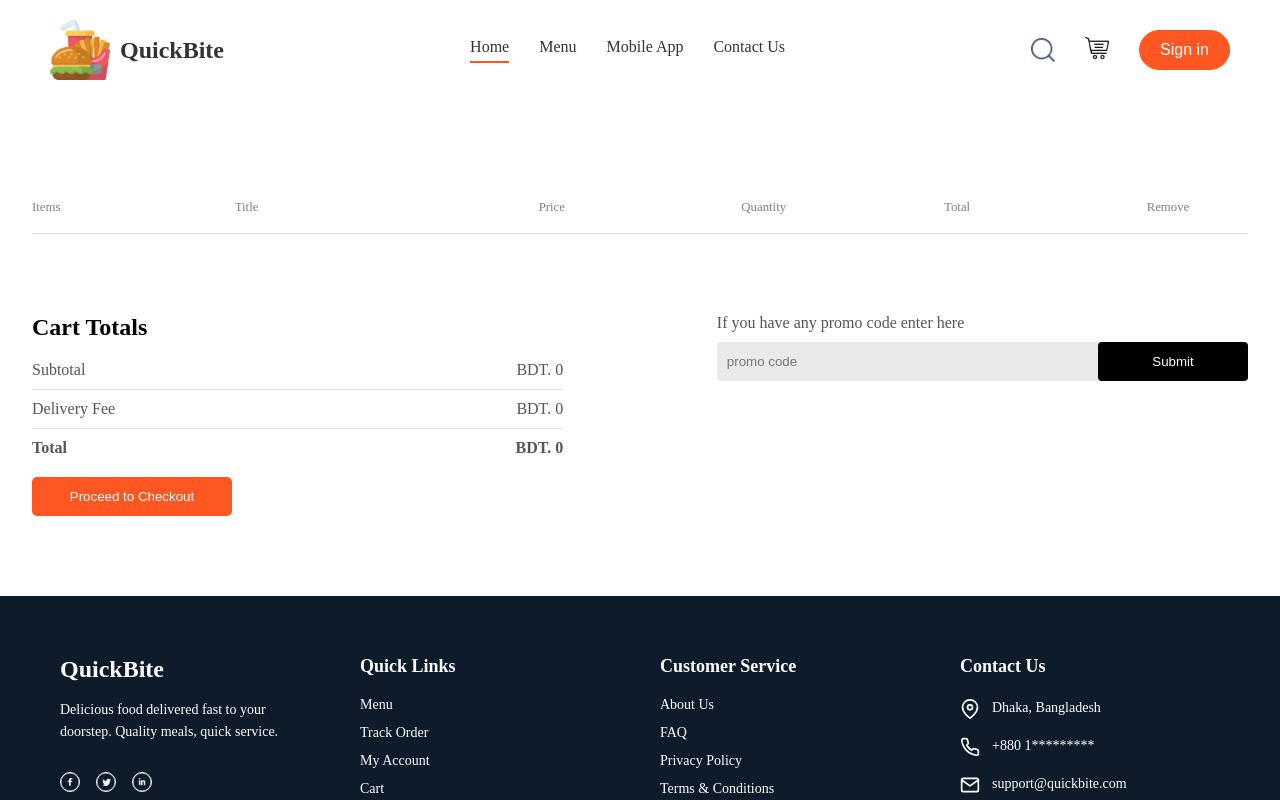
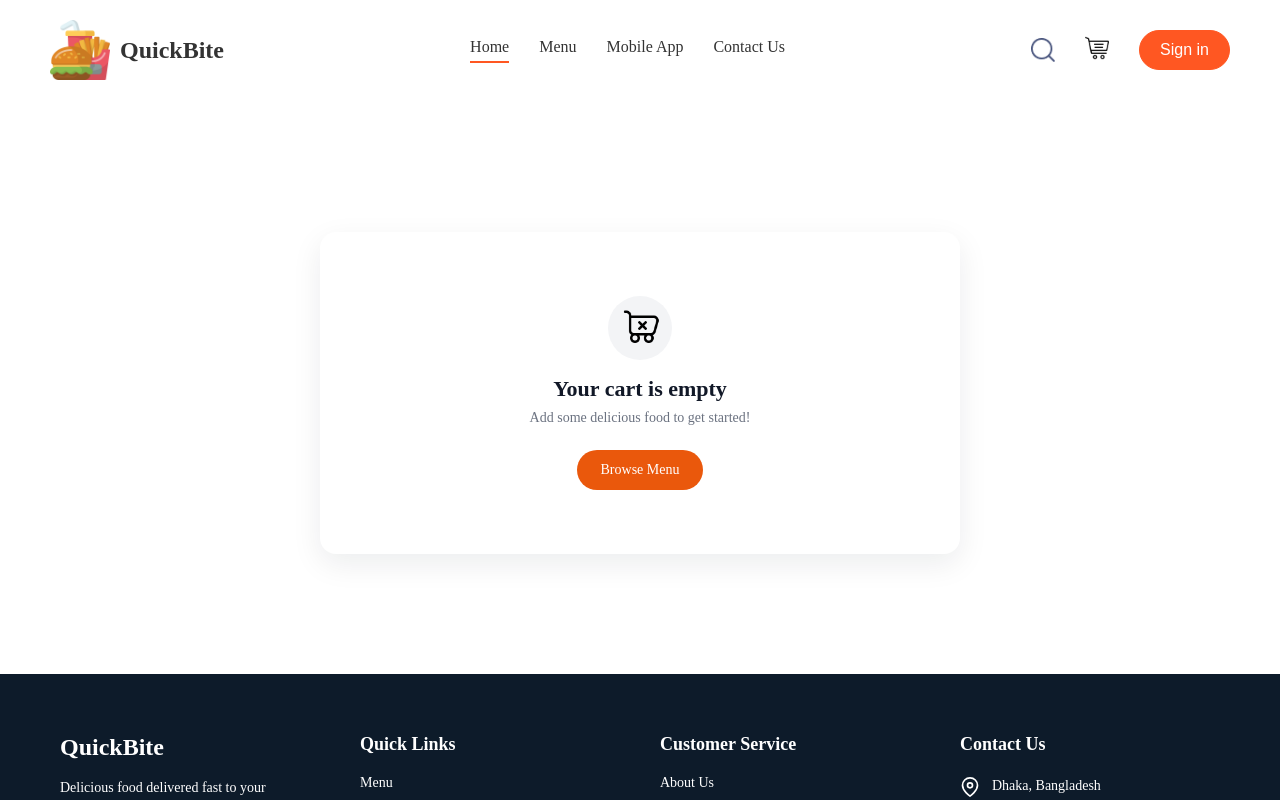
Before and after one commit to rabbirahat/QuickBite, a React (Vite) app in the folder frontend/: page /cart in a window 1280 px wide. Shown: the top 800 px of the page. Built offline with nearby package versions, Linux system fonts and the light colour scheme.

Commit message:
Add empty cart state and enhance Cart component layout
- Introduced an empty cart state with a message and navigation option.
- Updated Cart component to display items in a more structured layout.
- Improved styling for cart items and summary sections.
- Added a new cart empty icon to assets.js.

```diff
--- a/frontend/src/assets/assets.js
+++ b/frontend/src/assets/assets.js
@@ -59,6 +59,7 @@ import profile_icon from './profile_icon.png'
 import bag_icon from './bag_icon.png'
 import logout_icon from './logout_icon.png'
 import parcel_icon from './parcel_icon.png'
+import cart_empty_icon from './cart_empty_icon.png'
 
 export const assets = {
     logo,
@@ -79,7 +80,8 @@ export const assets = {
     profile_icon,
     logout_icon,
     bag_icon,
-    parcel_icon
+    parcel_icon,
+    cart_empty_icon
 }
 
 export const menu_list = [
--- a/frontend/src/pages/Cart/Cart.css
+++ b/frontend/src/pages/Cart/Cart.css
@@ -1,95 +1,364 @@
-.cart{
-    margin-top: 100px;
+.cart-page {
+  max-width: 1120px;
+  margin: 100px auto 40px auto;
+  padding: 32px 16px 40px 16px;
 }
-.cart-items-title{
+
+.cart-back-button {
+  display: inline-flex;
+  align-items: center;
+  gap: 8px;
+  margin-bottom: 24px;
+  padding: 0;
+  border: none;
+  background: none;
+  color: #4b5563;
+  font-size: 14px;
+  cursor: pointer;
+  transition: color 0.2s ease;
+}
+
+.cart-back-button:hover {
+  color: #111827;
+}
+
+.cart-back-icon {
+  font-size: 18px;
+  line-height: 1;
+}
+
+.cart-title {
+  font-size: 24px;
+  font-weight: 600;
+  color: #111827;
+  margin-bottom: 32px;
+}
+
+.cart-layout {
   display: grid;
-    grid-template-columns: 1fr 1.5fr 1fr 1fr 1fr 0.5fr;
+  grid-template-columns: minmax(0, 2fr) minmax(0, 1fr);
+  gap: 32px;
+}
+
+/* Empty state */
+.cart-empty-card {
+  max-width: 640px;
+  margin: 0 auto;
+  padding: 64px 24px;
+  background: #ffffff;
+  border-radius: 16px;
+  box-shadow: 0 10px 30px rgba(15, 23, 42, 0.08);
+  text-align: center;
+}
+
+.cart-empty-icon {
+  width: 64px;
+  height: 64px;
+  border-radius: 999px;
+  margin: 0 auto 16px auto;
+  display: flex;
   align-items: center;
-    color: grey;
-    font-size: max(1vw, 12px);
+  justify-content: center;
+  background: #f3f4f6;
+  padding: 12px;
 }
-.cart-items-item{
-    margin: 10px 0px;
-    color: black;
+
+.cart-empty-icon img {
+  width: 100%;
+  height: 100%;
+  object-fit: contain;
 }
-.cart-items-item img{
-    width: 50px;
+
+.cart-empty-title {
+  font-size: 22px;
+  font-weight: 600;
+  color: #111827;
+  margin-bottom: 8px;
 }
-.cart hr{
-    height: 1px;
-    background-color: #e2e2e2;
-    border: none;
+
+.cart-empty-text {
+  font-size: 14px;
+  color: #6b7280;
+  margin-bottom: 24px;
 }
-.cart-items-item .cross{
-    cursor: pointer;
+
+.cart-empty-button {
+  display: inline-block;
+  padding: 12px 24px;
+  border-radius: 999px;
+  background-color: #ea580c;
+  color: #ffffff;
+  font-weight: 500;
+  font-size: 14px;
+  text-decoration: none;
+  transition: background-color 0.2s ease, transform 0.1s ease;
 }
-.cart-bottom{
-    margin-top: 80px;
+
+.cart-empty-button:hover {
+  background-color: #c2410c;
+  transform: translateY(-1px);
+}
+
+/* Cart items */
+.cart-items-panel {
+  min-width: 0;
+}
+
+.cart-items-card {
+  background: #ffffff;
+  border-radius: 16px;
+  box-shadow: 0 10px 30px rgba(15, 23, 42, 0.06);
+  overflow: hidden;
+}
+
+.cart-item-row {
   display: flex;
-    justify-content: space-between;
-    gap: max(12vw, 12px);
+  gap: 16px;
+  padding: 16px 20px;
+  border-bottom: 1px solid #e5e7eb;
 }
-.cart-total{
+
+.cart-item-row:last-child {
+  border-bottom: none;
+}
+
+.cart-item-image {
+  width: 96px;
+  height: 96px;
+  border-radius: 12px;
+  object-fit: cover;
+  flex-shrink: 0;
+}
+
+.cart-item-main {
   flex: 1;
   display: flex;
   flex-direction: column;
-    gap: 20px;
+  justify-content: space-between;
 }
-.cart-total-details{
+
+.cart-item-name {
+  font-size: 16px;
+  font-weight: 500;
+  color: #111827;
+  margin: 0 0 4px 0;
+}
+
+.cart-item-price {
+  font-size: 14px;
+  color: #ea580c;
+  margin: 0 0 12px 0;
+}
+
+.cart-item-qty-controls {
+  display: inline-flex;
+  align-items: center;
+  gap: 8px;
+}
+
+.cart-qty-button {
+  width: 32px;
+  height: 32px;
   display: flex;
+  align-items: center;
+  justify-content: center;
+  border-radius: 999px;
+  border: 1px solid #d1d5db;
+  background: #ffffff;
+  color: #374151;
+  font-size: 18px;
+  line-height: 1;
+  cursor: pointer;
+  transition: background-color 0.15s ease, border-color 0.15s ease;
+}
+
+.cart-qty-button:hover:not(:disabled) {
+  background-color: #f9fafb;
+  border-color: #9ca3af;
+}
+
+.cart-qty-button:disabled {
+  opacity: 0.4;
+  cursor: default;
+}
+
+.cart-qty-value {
+  min-width: 28px;
+  text-align: center;
+  font-size: 14px;
+  color: #111827;
+}
+
+.cart-item-meta {
+  display: flex;
+  flex-direction: column;
+  align-items: flex-end;
   justify-content: space-between;
-    color: #555;
+  gap: 8px;
 }
-.cart-total hr{
-    margin: 10px 0px;
+
+.cart-remove-button {
+  border: none;
+  background: none;
+  color: #dc2626;
+  font-size: 20px;
+  line-height: 1;
+  cursor: pointer;
+  padding: 4px;
+  transition: color 0.15s ease, transform 0.1s ease;
 }
-.cart-total button{
-    border:none;
-    color: white;
-    background-color: #ff5722;
-    width: max(8vw, 200px);
-    padding: 12px 0px;
-    border-radius: 5px;
-    cursor: pointer;
+
+.cart-remove-button:hover {
+  color: #b91c1c;
+  transform: scale(1.05);
 }
-.cart-total button:hover{
-    background: #ca3500;
-    color: #fff;
-    transition: 0.3s ease-in-out;
+
+.cart-item-total {
+  font-size: 14px;
+  font-weight: 500;
+  color: #111827;
 }
-.cart-promocode{
-    flex: 1;
+
+/* Order summary */
+.cart-summary-panel {
+  min-width: 0;
 }
-.cart-promocode p{
-    color: #555;
+
+.cart-summary-card {
+  position: sticky;
+  top: 96px;
+  background: #ffffff;
+  border-radius: 16px;
+  box-shadow: 0 10px 30px rgba(15, 23, 42, 0.06);
+  padding: 20px 20px 24px 20px;
 }
-.cart-promocode-input{
-    margin-top: 10px;
+
+.cart-summary-title {
+  font-size: 18px;
+  font-weight: 600;
+  color: #111827;
+  margin: 0 0 16px 0;
+}
+
+.cart-summary-lines {
+  margin-bottom: 16px;
+}
+
+.cart-summary-row {
   display: flex;
   justify-content: space-between;
   align-items: center;
-    background-color: #eaeaea;
-    border-radius: 4px;
+  font-size: 14px;
+  color: #6b7280;
+  margin-bottom: 8px;
 }
-.cart-promocode-input input{
-    background: transparent;
+
+.cart-summary-row-total {
+  font-weight: 600;
+  color: #111827;
+  margin-top: 4px;
+}
+
+.cart-summary-divider {
+  height: 1px;
+  background-color: #e5e7eb;
+  margin: 8px 0 10px 0;
+}
+
+.cart-promo-card {
+  margin: 8px 0 16px 0;
+  padding: 10px 12px;
+  border-radius: 12px;
+  background-color: #f9fafb;
+}
+
+.cart-promo-text {
+  font-size: 13px;
+  color: #6b7280;
+  margin: 0 0 8px 0;
+}
+
+.cart-promo-input {
+  display: flex;
+  align-items: center;
+  gap: 8px;
+  background-color: #e5e7eb;
+  border-radius: 999px;
+  padding: 4px 4px 4px 12px;
+}
+
+.cart-promo-input input {
+  flex: 1;
   border: none;
   outline: none;
-    padding-left: 10px;
+  background: transparent;
+  font-size: 13px;
+  color: #111827;
 }
-.cart-promocode-input button{
-    width: max(10vw, 150px);
-    padding: 12px 5px;
-    background-color: black;
-    border:none;
-    color: white;
-    border-radius: 4px;
+
+.cart-promo-input input::placeholder {
+  color: #9ca3af;
 }
-@media (max-width: 750px){
-    .cart-bottom{
-        flex-direction: column-reverse;
+
+.cart-promo-input button {
+  border: none;
+  border-radius: 999px;
+  background-color: #111827;
+  color: #ffffff;
+  padding: 8px 14px;
+  font-size: 13px;
+  cursor: pointer;
+  white-space: nowrap;
+  transition: background-color 0.2s ease;
 }
-    .cart-promocode{
-        justify-content: start;
+
+.cart-promo-input button:hover {
+  background-color: #020617;
+}
+
+.cart-summary-button {
+  width: 100%;
+  border: none;
+  border-radius: 999px;
+  background-color: #ea580c;
+  color: #ffffff;
+  font-weight: 500;
+  font-size: 14px;
+  padding: 12px 0;
+  cursor: pointer;
+  transition: background-color 0.2s ease, transform 0.1s ease;
+}
+
+.cart-summary-button:hover {
+  background-color: #c2410c;
+  transform: translateY(-1px);
+}
+
+/* Responsive */
+@media (max-width: 900px) {
+  .cart-layout {
+    grid-template-columns: minmax(0, 1fr);
+  }
+
+  .cart-summary-card {
+    position: static;
+    margin-top: 8px;
   }
 }
+
+@media (max-width: 640px) {
+  .cart-page {
+    margin-top: 80px;
+    padding-inline: 12px;
+  }
+
+  .cart-item-row {
+    flex-direction: row;
+    align-items: flex-start;
+  }
+
+  .cart-item-image {
+    width: 80px;
+    height: 80px;
+  }
+}
--- a/frontend/src/pages/Cart/Cart.jsx
+++ b/frontend/src/pages/Cart/Cart.jsx
@@ -1,80 +1,147 @@
-import React, { useContext } from 'react'
-import './Cart.css'
-import { StoreContext } from '../../context/StoreContext'
+import React, { useContext, useMemo } from 'react';
+import { Link, useNavigate } from 'react-router-dom';
+import './Cart.css';
+import { StoreContext } from '../../context/StoreContext';
+import { assets } from '../../assets/assets';
 
 const Cart = () => {
+  const { cartItems, food_list, addToCart, removeFromCart, getTotalCartAmount } = useContext(StoreContext);
+  const navigate = useNavigate();
 
-  const { cartItems, food_list, removeFromCart, getTotalCartAmount } = useContext(StoreContext);
+  const cartList = useMemo(
+    () =>
+      food_list
+        .filter((item) => cartItems[item._id] > 0)
+        .map((item) => ({
+          id: item._id,
+          name: item.name,
+          price: item.price,
+          image: item.image,
+          quantity: cartItems[item._id],
+        })),
+    [food_list, cartItems]
+  );
 
   const subtotal = getTotalCartAmount();
-  const deliveryFee = subtotal > 0 ? 50 : 0;
+  const deliveryFee = cartList.length > 0 ? 50 : 0;
   const total = subtotal + deliveryFee;
 
+  // Empty state
+  if (cartList.length === 0) {
+    return (
+      <div className="cart-page">
+        <div className="cart-empty-card">
+          <div className="cart-empty-icon">
+            <img src={assets.cart_empty_icon} alt="Empty cart" />
+          </div>
+          <h2 className="cart-empty-title">Your cart is empty</h2>
+          <p className="cart-empty-text">Add some delicious food to get started!</p>
+          <Link to="/" className="cart-empty-button">
+            Browse Menu
+          </Link>
+        </div>
+      </div>
+    );
+  }
+
   return (
-    <div className='cart'>
-      <div className="cart-items">
-        <div className="cart-items-title">
-          <p>Items</p>
-          <p>Title</p>
-          <p>Price</p>
-          <p>Quantity</p>
-          <p>Total</p>
-          <p>Remove</p>
-        </div>
-        <br />
-        <hr />
-        {food_list.map((item, index) => {
-          if (cartItems[item._id] > 0) {
-            return (
-              <div>
-                <div className="cart-items-title cart-items-item">
-                  <img src={item.image} alt="" />
-                  <p>{item.name}</p>
-                  <p>BDT. {item.price}</p>
-                  <p>{cartItems[item._id]}</p>
-                  <p>BDT. {item.price * cartItems[item._id]}</p>
-                  <p onClick={() => removeFromCart(item._id)} className='cross'>x</p>
+    <div className="cart-page">
+      <button className="cart-back-button" onClick={() => navigate('/')}>
+        <span className="cart-back-icon">←</span>
+        <span>Continue Shopping</span>
+      </button>
+
+      <h1 className="cart-title">Shopping Cart</h1>
+
+      <div className="cart-layout">
+        {/* Cart items list */}
+        <div className="cart-items-panel">
+          <div className="cart-items-card">
+            {cartList.map((item) => (
+              <div className="cart-item-row" key={item.id}>
+                <img src={item.image} alt={item.name} className="cart-item-image" />
+
+                <div className="cart-item-main">
+                  <h3 className="cart-item-name">{item.name}</h3>
+                  <p className="cart-item-price">BDT. {item.price}</p>
+                  <div className="cart-item-qty-controls">
+                    <button
+                      className="cart-qty-button"
+                      onClick={() => removeFromCart(item.id)}
+                      disabled={item.quantity <= 1}
+                    >
+                      −
+                    </button>
+                    <span className="cart-qty-value">{item.quantity}</span>
+                    <button
+                      className="cart-qty-button"
+                      onClick={() => addToCart(item.id)}
+                      title="Increase quantity"
+                    >
+                      +
+                    </button>
+                  </div>
                 </div>
-                <hr />
+
+                <div className="cart-item-meta">
+                  <button
+                    className="cart-remove-button"
+                    onClick={() => {
+                      // Remove all quantity for this item
+                      for (let i = 0; i < item.quantity; i++) {
+                        removeFromCart(item.id);
+                      }
+                    }}
+                  >
+                    ×
+                  </button>
+                  <span className="cart-item-total">BDT. {(item.price * item.quantity).toFixed(2)}</span>
+                </div>
               </div>
-            )
-          }
-        })}
-      </div>
-      <div className="cart-bottom">
-        <div className="cart-total">
-          <h2>Cart Totals</h2>
-          <div>
-            <div className="cart-total-details">
-              <p>Subtotal</p>
-              <p>BDT. {subtotal}</p>
-            </div>
-            <hr />
-            <div className="cart-total-details">
-              <p>Delivery Fee</p>
-              <p>BDT. {deliveryFee}</p>
-            </div>
-            <hr />
-            <div className="cart-total-details">
-              <b>Total</b>
-              <b>BDT. {total}</b>
-            </div>
+            ))}
           </div>
-          <button>Proceed to Checkout</button>
         </div>
 
-        <div className="cart-promocode">
-          <div>
-            <p>If you have any promo code enter here</p>
-            <div className="cart-promocode-input">
-              <input type="text" placeholder='promo code' />
-              <button>Submit</button>
+        {/* Order summary */}
+        <div className="cart-summary-panel">
+          <div className="cart-summary-card">
+            <h2 className="cart-summary-title">Order Summary</h2>
+
+            <div className="cart-summary-lines">
+              <div className="cart-summary-row">
+                <span>Subtotal</span>
+                <span>BDT. {subtotal.toFixed(2)}</span>
+              </div>
+              <div className="cart-summary-row">
+                <span>Delivery Fee</span>
+                <span>BDT. {deliveryFee.toFixed(2)}</span>
+              </div>
+              <div className="cart-summary-divider" />
+              <div className="cart-summary-row cart-summary-row-total">
+                <span>Total</span>
+                <span>BDT. {total.toFixed(2)}</span>
+              </div>
             </div>
+
+            <div className="cart-promo-card">
+              <p className="cart-promo-text">If you have any promo code enter here</p>
+              <div className="cart-promo-input">
+                <input type="text" placeholder="Promo code" />
+                <button>Submit</button>
+              </div>
+            </div>
+
+            <button
+              className="cart-summary-button"
+              onClick={() => navigate('/placeorder')}
+            >
+              Proceed to Checkout
+            </button>
           </div>
         </div>
       </div>
     </div>
-  )
-}
+  );
+};
 
-export default Cart
+export default Cart;
```
Also changed, not shown: frontend/src/assets/cart_empty_icon.png (added). Lines whose indentation alone changed are shown as unchanged.
